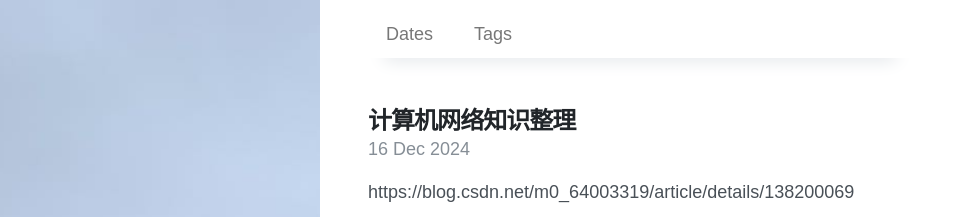
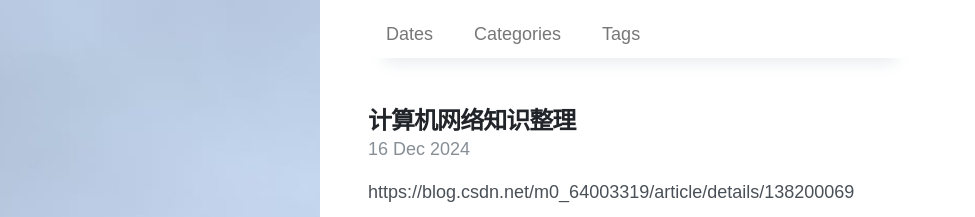
Before and after one commit to AKA-PoetCoder-XC/xc-blog, a Jekyll site: the page built from index.html, in a window 1280 px wide and 1113 px high. Shown: the top 217 px of the window, without its empty margins (0-975 px from the left). Built offline with Jekyll 4.4.1, drawn with Linux system fonts in a browser that asks for light colours; nearby versions of some CDN libraries; the list of posts is cut into pages by our own code.

Commit message:
代码修改提交

```diff
--- a/_data/archive.yml
+++ b/_data/archive.yml
@@ -1,9 +1,9 @@
 - type: dates
   title: Dates
   url: /dates/
-#- type: categories
-#  title: Categories
-#  url: /categories/
+- type: categories
+  title: Categories
+  url: /categories/
 - type: tags
   title: Tags
   url: /tags/
--- a/_layouts/home.html
+++ b/_layouts/home.html
@@ -38,7 +38,8 @@ layout: default
     <span class="pagination-item older">Older</span>
   {% endif %}
   {% if paginator.previous_page %}
-    <a class="pagination-item newer" href="{{ paginator.previous_page_path | prepend: relative_url }}">Newer</a>
+    <!-- <a class="pagination-item newer" href="{{ paginator.previous_page_path | prepend: relative_url }}">Newer</a> -->
+    <a class="pagination-item newer" href="{{ paginator.previous_page_path | relative_url }}">Newer</a>
   {% else %}
     <span class="pagination-item newer">Newer</span>
   {% endif %}
```
